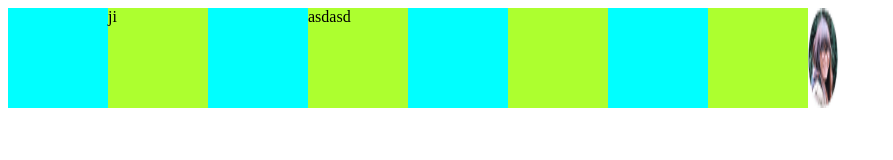
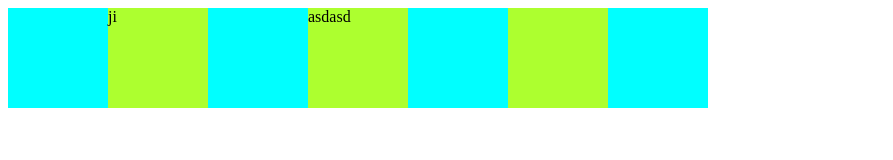
Before and after one commit to Yunicorn228/algorithm, a plain HTML site: page index.html in a window 1280 px wide. Shown: the whole page, without its empty margins (0-893 px from the left). Drawn offline with Linux system fonts and the light colour scheme.

Commit message:
even number

```diff
--- a/index.html
+++ b/index.html
@@ -17,8 +17,8 @@
         <div></div>
         <div class="even"></div>
         <div></div>
-        <div class="even"></div>
-        <img src="Oval.png" alt="">
+        <!-- <div class="even"></div> -->
+        <!-- <img src="Oval.png" alt=""> -->
 
         <script src="2.js"></script>
     </body>
```
